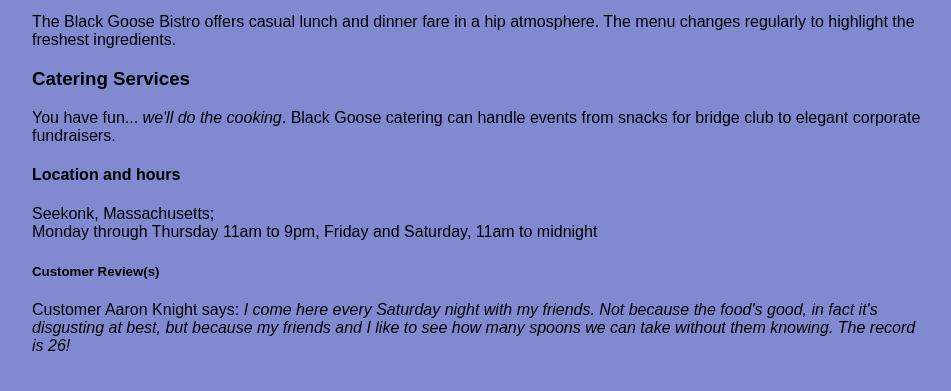
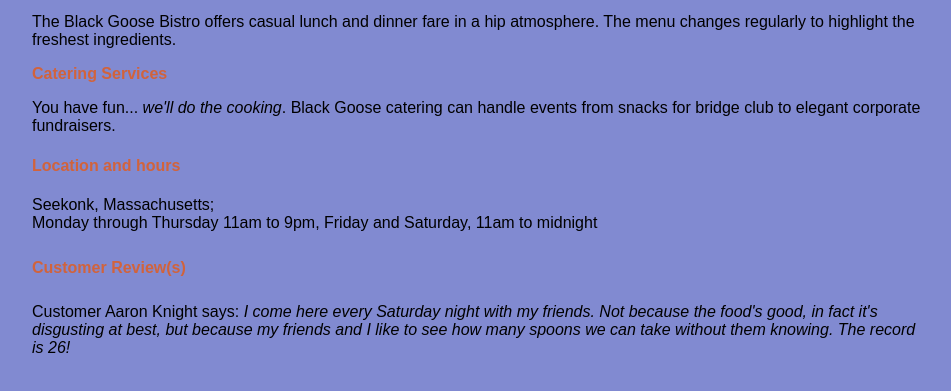
Before and after one commit to Aerobroc/fid, a plain HTML site: page blackgoose/index.html in a window 1280 px wide. Shown: the part 293-684 px from the top of the page, without its empty margins (160-1111 px from the left). Drawn offline with Linux system fonts and the light colour scheme.

Commit message:
Update menustyles.css

```diff
--- a/blackgoose/menustyles.css
+++ b/blackgoose/menustyles.css
@@ -16,15 +16,15 @@
       color: #d1633c;
       font-size: 1em;
     }
-     h2 {
+     h3 {
       color: #d1633c;
       font-size: 1em;
     }
-     h2 {
+     h4 {
       color: #d1633c;
       font-size: 1em;
     }
-    h2 {
+    h5 {
       color: #d1633c;
       font-size: 1em;
     }
```
